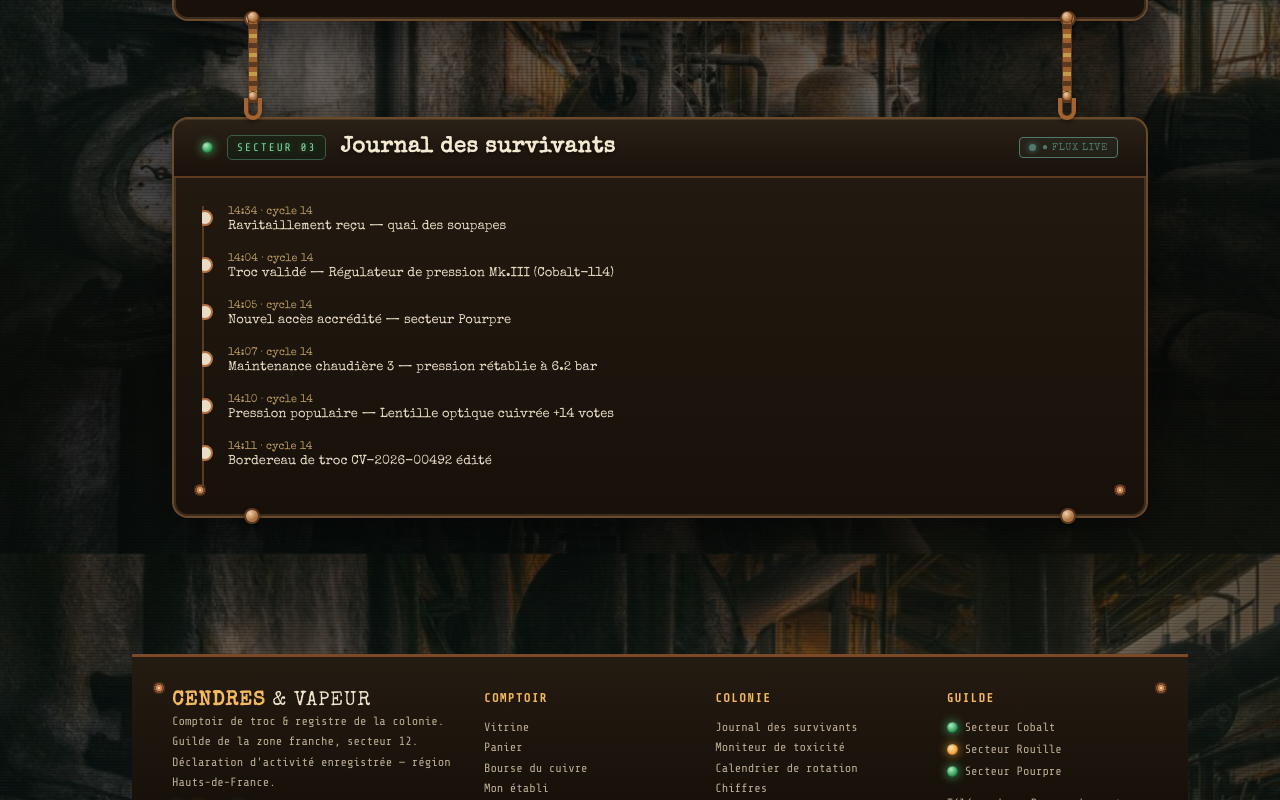
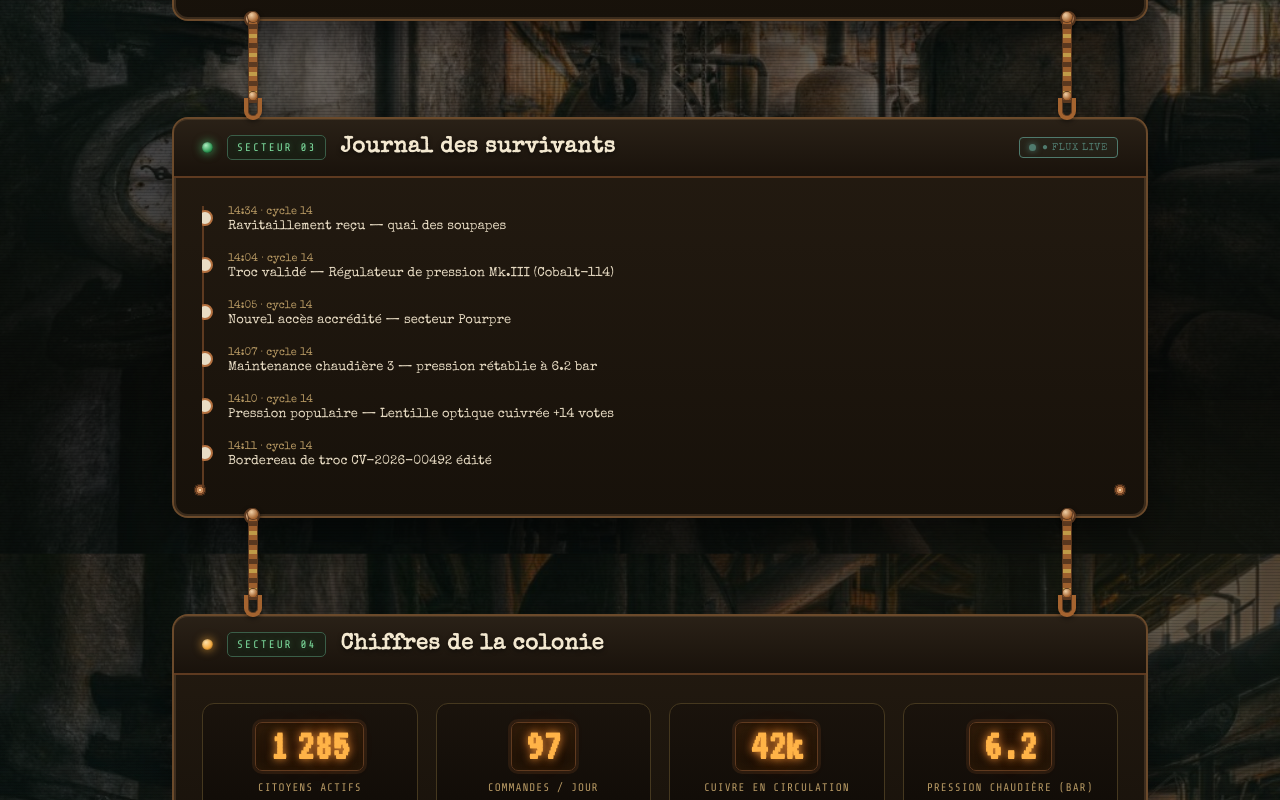
Before and after one commit to Leaph-ai/FullstackCendresVapeur, a React (Vite) app in the folder frontend/: page / in a window 1280 px wide. Shown: the part 2000-2800 px from the top of the page. Built offline with nearby package versions, Linux system fonts and the light colour scheme.

Commit message:
feat(home): chiffres colonie, verrouillage panneaux et SteampunkPageShell
ChiffresSection nixie. usePanelReveal + IntersectionObserver. Shell page assemble rail/cheminée/topbar/footer.

```diff
--- a/frontend/src/App.tsx
+++ b/frontend/src/App.tsx
@@ -1,23 +1,24 @@
 import { useCallback, useEffect, useState } from 'react';
-import { MachineRail } from '@cv/components/layout/MachineRail';
-import { SteamChimney } from '@cv/components/layout/SteamChimney';
-import { Topbar } from '@cv/components/layout/Topbar';
-import { FooterBoiler } from '@cv/components/layout/FooterBoiler';
-import { HeroSection } from '@cv/components/sections/HeroSection';
-import { VitrineSection } from '@cv/components/sections/VitrineSection';
-import { ToxicitySection } from '@cv/components/sections/ToxicitySection';
-import { JournalSection } from '@cv/components/sections/JournalSection';
-import { useScrollRail } from '@cv/hooks/useScrollRail';
-import { useLiveData } from '@cv/hooks/useLiveData';
-import { OverlayFx } from '@cv/components/primitives/OverlayFx';
+import {
+  ChiffresSection,
+  HeroSection,
+  JournalSection,
+  SteampunkPageShell,
+  ToxicitySection,
+  VitrineSection,
+  useLiveData,
+  usePanelReveal,
+} from '@cv';
 import { Route, Routes, useLocation } from 'react-router-dom';
 import Login from './login';
 import Register from './register';
 import ForgotPassword from './forgotPassword';
 
+const PANEL_IDS = ['vitrine', 'toxicite', 'journal', 'chiffres'];
+
 function Home() {
   const location = useLocation();
-  const railRef = useScrollRail();
+  const { isLocked, isClanking } = usePanelReveal(PANEL_IDS);
   const live = useLiveData();
   const [cart, setCart] = useState(3);
   const onAdd = useCallback(() => setCart((c) => c + 1), []);
@@ -35,21 +36,33 @@ function Home() {
   }, [location.hash, location.pathname]);
 
   return (
-    <>
-      <MachineRail railRef={railRef} />
-      <SteamChimney />
-      <div className="home">
-        <Topbar cartCount={cart} />
-        <main className="home-main">
-          <HeroSection />
-          <VitrineSection locked clanking={false} bourseIdx={live.bourseIdx} bourseTrend={live.bourseTrend} bourseSpark={live.bourseSpark} onAddToCart={onAdd} />
-          <ToxicitySection locked clanking={false} gauges={live.gauges} toxSpark={live.toxSpark} />
-          <JournalSection locked clanking={false} entries={live.journal} />
-        </main>
-      </div>
-      <FooterBoiler />
-      <OverlayFx />
-    </>
+    <SteampunkPageShell cartCount={cart}>
+      <HeroSection />
+      <VitrineSection
+        locked={isLocked('vitrine')}
+        clanking={isClanking('vitrine')}
+        bourseIdx={live.bourseIdx}
+        bourseTrend={live.bourseTrend}
+        bourseSpark={live.bourseSpark}
+        onAddToCart={onAdd}
+      />
+      <ToxicitySection
+        locked={isLocked('toxicite')}
+        clanking={isClanking('toxicite')}
+        gauges={live.gauges}
+        toxSpark={live.toxSpark}
+      />
+      <JournalSection
+        locked={isLocked('journal')}
+        clanking={isClanking('journal')}
+        entries={live.journal}
+      />
+      <ChiffresSection
+        locked={isLocked('chiffres')}
+        clanking={isClanking('chiffres')}
+        nixieValues={live.nixieValues}
+      />
+    </SteampunkPageShell>
   );
 }
 
@@ -60,7 +73,6 @@ function App() {
       <Route path="/login" element={<Login />} />
       <Route path="/register" element={<Register />} />
       <Route path="/forgot-password" element={<ForgotPassword />} />
-
     </Routes>
   );
 }
--- /dev/null
+++ b/frontend/src/lib/cv/components/index.ts
@@ -0,0 +1,3 @@
+export * from './layout';
+export * from './primitives';
+export * from './sections';
--- /dev/null
+++ b/frontend/src/lib/cv/components/layout/SteampunkPageShell.tsx
@@ -0,0 +1,34 @@
+import type { ReactNode } from 'react';
+import { FooterBoiler } from '../layout/FooterBoiler';
+import { MachineRail } from '../layout/MachineRail';
+import { SteamChimney } from '../layout/SteamChimney';
+import { Topbar } from '../layout/Topbar';
+import { useScrollRail } from '../../hooks/useScrollRail';
+import { OverlayFx } from '../primitives/OverlayFx';
+
+interface SteampunkPageShellProps {
+  cartCount: number;
+  activeSection?: string;
+  children: ReactNode;
+}
+
+export function SteampunkPageShell({
+  cartCount,
+  activeSection,
+  children,
+}: SteampunkPageShellProps) {
+  const railRef = useScrollRail();
+
+  return (
+    <>
+      <MachineRail railRef={railRef} />
+      <SteamChimney />
+      <div className="home">
+        <Topbar cartCount={cartCount} activeSection={activeSection} />
+        <main className="home-main">{children}</main>
+      </div>
+      <FooterBoiler />
+      <OverlayFx />
+    </>
+  );
+}
--- /dev/null
+++ b/frontend/src/lib/cv/components/sections/ChiffresSection.tsx
@@ -0,0 +1,47 @@
+import { COLONY_STATS } from '../../types';
+import { PanelBody, PanelHead, ScrollPanel } from '../primitives/ScrollPanel';
+
+interface ChiffresSectionProps {
+  locked: boolean;
+  clanking: boolean;
+  nixieValues: Record<string, string>;
+}
+
+export function ChiffresSection({ locked, clanking, nixieValues }: ChiffresSectionProps) {
+  return (
+    <ScrollPanel id="chiffres" locked={locked} clanking={clanking}>
+      <PanelHead sector="SECTEUR 04" title="Chiffres de la colonie" lamp="amber" />
+      <PanelBody>
+        <div className="chiffres-grid">
+          {COLONY_STATS.map((stat) => {
+            const display =
+              stat.id === 'citizens'
+                ? nixieValues.citizens ?? stat.value
+                : stat.id === 'orders'
+                  ? nixieValues.orders ?? stat.value
+                  : stat.value;
+
+            return (
+              <div key={stat.id} className="chiffre">
+                <span className="nixie">
+                  <b>{display}</b>
+                </span>
+                <span className="lab">{stat.label}</span>
+                {'stable' in stat && stat.stable ? (
+                  <span className="cv-badge">
+                    <span className="led" />
+                    stable
+                  </span>
+                ) : (
+                  <span className={`cv-trend ${stat.trend}`}>
+                    <span className="arw">{stat.trend === 'up' ? '▲' : '▼'}</span> {stat.trendVal}
+                  </span>
+                )}
+              </div>
+            );
+          })}
+        </div>
+      </PanelBody>
+    </ScrollPanel>
+  );
+}
--- a/frontend/src/lib/cv/components/sections/index.ts
+++ b/frontend/src/lib/cv/components/sections/index.ts
@@ -1,3 +1,4 @@
+export { ChiffresSection } from './ChiffresSection';
 export { HeroSection } from './HeroSection';
 export { JournalSection } from './JournalSection';
 export { ProductCard } from './ProductCard';
--- a/frontend/src/lib/cv/hooks/index.ts
+++ b/frontend/src/lib/cv/hooks/index.ts
@@ -1,2 +1,3 @@
+export { useLiveData } from './useLiveData';
+export { usePanelReveal } from './usePanelReveal';
 export { useScrollRail } from './useScrollRail';
-export { useLiveData } from './useLiveData';
--- /dev/null
+++ b/frontend/src/lib/cv/hooks/usePanelReveal.ts
@@ -0,0 +1,78 @@
+import { useCallback, useEffect, useRef, useState } from 'react';
+
+const REDUCED_MOTION = window.matchMedia('(prefers-reduced-motion: reduce)').matches;
+
+export function usePanelReveal(panelIds: string[]) {
+  const [locked, setLocked] = useState<Set<string>>(() =>
+    REDUCED_MOTION ? new Set(panelIds) : new Set(),
+  );
+  const [clanking, setClanking] = useState<Set<string>>(new Set());
+  const revealedRef = useRef<Set<string>>(new Set());
+
+  const reveal = useCallback((id: string) => {
+    if (revealedRef.current.has(id)) return;
+    revealedRef.current.add(id);
+    setLocked((prev) => new Set(prev).add(id));
+
+    if (!REDUCED_MOTION) {
+      window.setTimeout(() => {
+        setClanking((prev) => new Set(prev).add(id));
+        window.setTimeout(() => {
+          setClanking((prev) => {
+            const next = new Set(prev);
+            next.delete(id);
+            return next;
+          });
+        }, 600);
+      }, 850);
+    }
+  }, []);
+
+  useEffect(() => {
+    document.documentElement.classList.add('anim-ready');
+
+    if (REDUCED_MOTION) return;
+
+    const elements = panelIds
+      .map((id) => document.getElementById(id))
+      .filter((el): el is HTMLElement => el !== null);
+
+    const observer = new IntersectionObserver(
+      (entries) => {
+        entries.forEach((entry) => {
+          if (entry.isIntersecting) {
+            reveal(entry.target.id);
+          }
+        });
+      },
+      { threshold: 0.12, rootMargin: '0px 0px -8% 0px' },
+    );
+
+    elements.forEach((el) => observer.observe(el));
+
+    const fallback = window.setTimeout(() => {
+      const canScroll = document.documentElement.scrollHeight > window.innerHeight + 80;
+
+      if (!canScroll) {
+        panelIds.forEach(reveal);
+        return;
+      }
+
+      elements.forEach((el) => {
+        const { top, bottom } = el.getBoundingClientRect();
+        const visible = top < window.innerHeight * 0.88 && bottom > 0;
+        if (visible) reveal(el.id);
+      });
+    }, 2400);
+
+    return () => {
+      observer.disconnect();
+      window.clearTimeout(fallback);
+    };
+  }, [panelIds, reveal]);
+
+  const isLocked = (id: string) => locked.has(id);
+  const isClanking = (id: string) => clanking.has(id);
+
+  return { isLocked, isClanking };
+}
--- /dev/null
+++ b/frontend/src/lib/cv/index.ts
@@ -0,0 +1,3 @@
+export * from './components';
+export * from './hooks';
+export * from './types';
--- a/frontend/src/lib/cv/styles/index.css
+++ b/frontend/src/lib/cv/styles/index.css
@@ -1,4 +1,4 @@
-/* CV styles — commit 13 */
+/* CV styles — commit 14 */
 @import './tokens.css';
 @import './base.css';
 @import './components.css';
@@ -11,3 +11,4 @@
 @import './sections/vitrine.css';
 @import './sections/toxicity.css';
 @import './sections/journal.css';
+@import './sections/chiffres.css';
--- /dev/null
+++ b/frontend/src/lib/cv/styles/sections/chiffres.css
@@ -0,0 +1,7 @@
+/* ============================================================
+   CHIFFRES (nixie bank)
+   ============================================================ */
+.chiffres-grid{ display:grid; grid-template-columns:repeat(4,1fr); gap:18px; }
+.chiffre{ display:flex; flex-direction:column; align-items:center; gap:10px; text-align:center;
+  padding:18px; border:1.5px solid #45381f; border-radius:12px; background:linear-gradient(180deg,#1a130c,#0e0a06); }
+.chiffre .lab{ font-family:"Share Tech Mono",monospace; font-size:11px; letter-spacing:1px; text-transform:uppercase; color:#b89a64; }
--- a/frontend/src/lib/cv/types/index.ts
+++ b/frontend/src/lib/cv/types/index.ts
@@ -1,3 +1,3 @@
 export type { JournalLog, Product, ToxGaugeConfig } from './homeContent';
-export { JOURNAL_LOGS, NAV_LINKS, PRODUCTS, TOX_GAUGES } from './homeContent';
+export { COLONY_STATS, JOURNAL_LOGS, NAV_LINKS, PRODUCTS, TOX_GAUGES } from './homeContent';
 export type { GaugeState, JournalEntry } from './live';
```
Also changed, not shown: frontend/src/lib/cv/styles/layout/shell.css, 1 other file (tests, documents, lock files or other folders).
